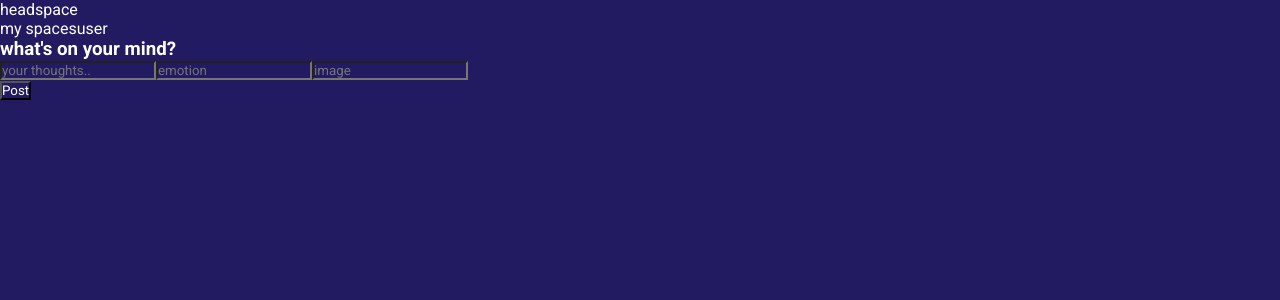
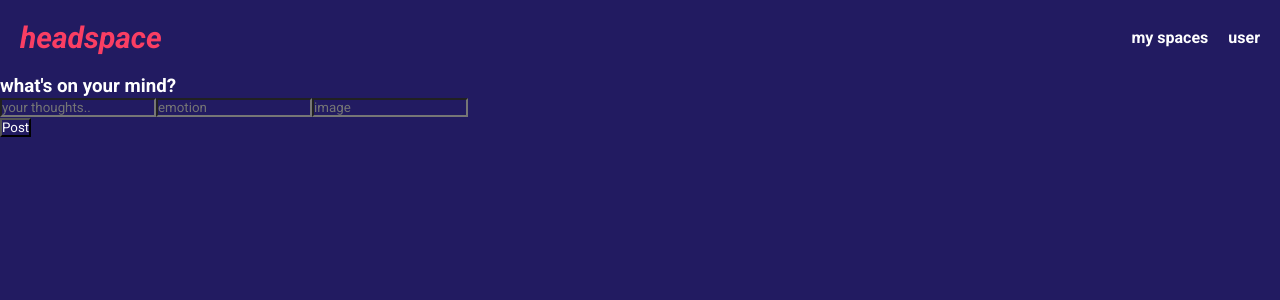
Before and after one commit to marvinraj/headspace-frontend, a React (Vite) app: page /create in a window 1280 px wide. Shown: the top 300 px of the page. Built offline with nearby package versions, Linux system fonts and the light colour scheme.

Commit message:
styled the home page

```diff
--- a/src/components/Post.jsx
+++ b/src/components/Post.jsx
@@ -12,14 +12,18 @@ const Post = ({post}) => {
     }
 
     return (
-        <main>
-            <h3>
-                {post.thoughts}
-            </h3>
+        <section className='thoughts'>
+            <div className="content-container">
+                <h3>
+                    {post.thoughts}
+                </h3>
+                <div className="buttons">
+                    <button onClick={() => handleDeletePost(post._id)}>Delete</button>
+                    <button>Edit</button>
+                </div>
+            </div>
             <img src={post.image} alt="random alt" />
-            <button onClick={() => handleDeletePost(post._id)}>delete</button>
-            <button>edit</button>
-        </main>
+        </section>
     )
 }
 
--- a/src/components/TopNavbar.jsx
+++ b/src/components/TopNavbar.jsx
@@ -3,9 +3,9 @@ import { Link } from 'react-router-dom'
 
 const TopNavbar = () => {
   return (
-    <header>
-      <Link to="/home">headspace</Link>
-      <nav>
+    <header className='top-nav'>
+      <Link to="/home" className='logo-home'>headspace</Link>
+      <nav className='nav-links'>
         <Link to="/home">my spaces</Link>
         <Link to="/home">user</Link>
       </nav>
--- a/src/index.css
+++ b/src/index.css
@@ -59,3 +59,83 @@
     background-color: var(--highlight-color);
     color: var(--background-color);
 }
+
+/* top navbar */
+.top-nav{
+    display: flex;
+    justify-content: space-between;
+    padding: 20px 20px;
+    align-items: center;
+}
+
+.logo-home{
+    color: var(--highlight-color);
+    font-size: 30px;
+    font-style: italic;
+    font-weight: 600;
+}
+
+.nav-links{
+    display: flex;
+    font-size: 16px;
+    font-weight: 600;
+    gap: 20px;
+}
+
+/* post */
+.thoughts{
+    display: flex;
+    margin: 0 auto;
+    width: 650px;
+    justify-content: space-between;
+    margin-top: 40px;
+    margin-bottom: 40px;
+    padding: 5px 5px 35px 5px;
+    border-bottom: 15px solid #201a54;
+}
+
+.content-container{
+    display: flex;
+    flex-direction: column;
+}
+
+.thoughts h3{
+    font-size: 18px;
+}
+
+.buttons{
+    margin-top: auto;
+}
+
+.buttons button:nth-child(1){
+    color: var(--highlight-color);
+}
+.buttons button:nth-child(1):hover {
+    border-color: aliceblue;
+    color: aliceblue;
+}
+.buttons button:nth-child(2){
+    color: var(--background-color);
+    background-color: var(--highlight-color);
+}
+.buttons button:nth-child(2):hover {
+    border-color: aliceblue;
+    color: aliceblue;
+}
+
+.content-container button{
+    width: 60px;
+    height: 25px;
+    margin-right: 5px;
+    border: 1px solid var(--highlight-color);
+    border-radius: 10px;
+    font-size: 10px;
+    cursor: pointer;
+    font-size: 11px;
+    font-weight: 600;
+}
+.thoughts img{
+    width: 180px;
+    height: 100px;
+    border-radius: 10px;
+}
```
Also changed, not shown: src/pages/HomePage.jsx (line endings or trailing spaces).
